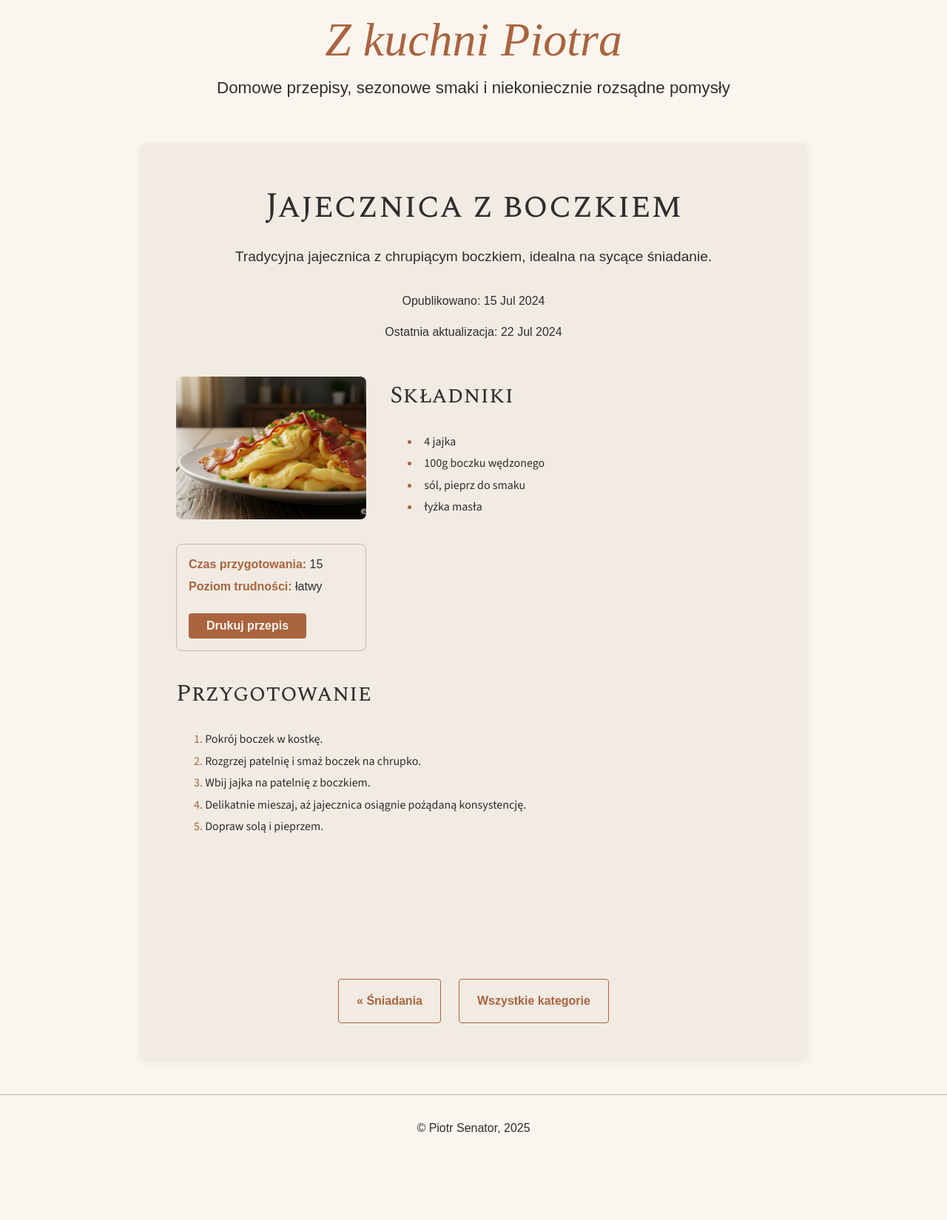
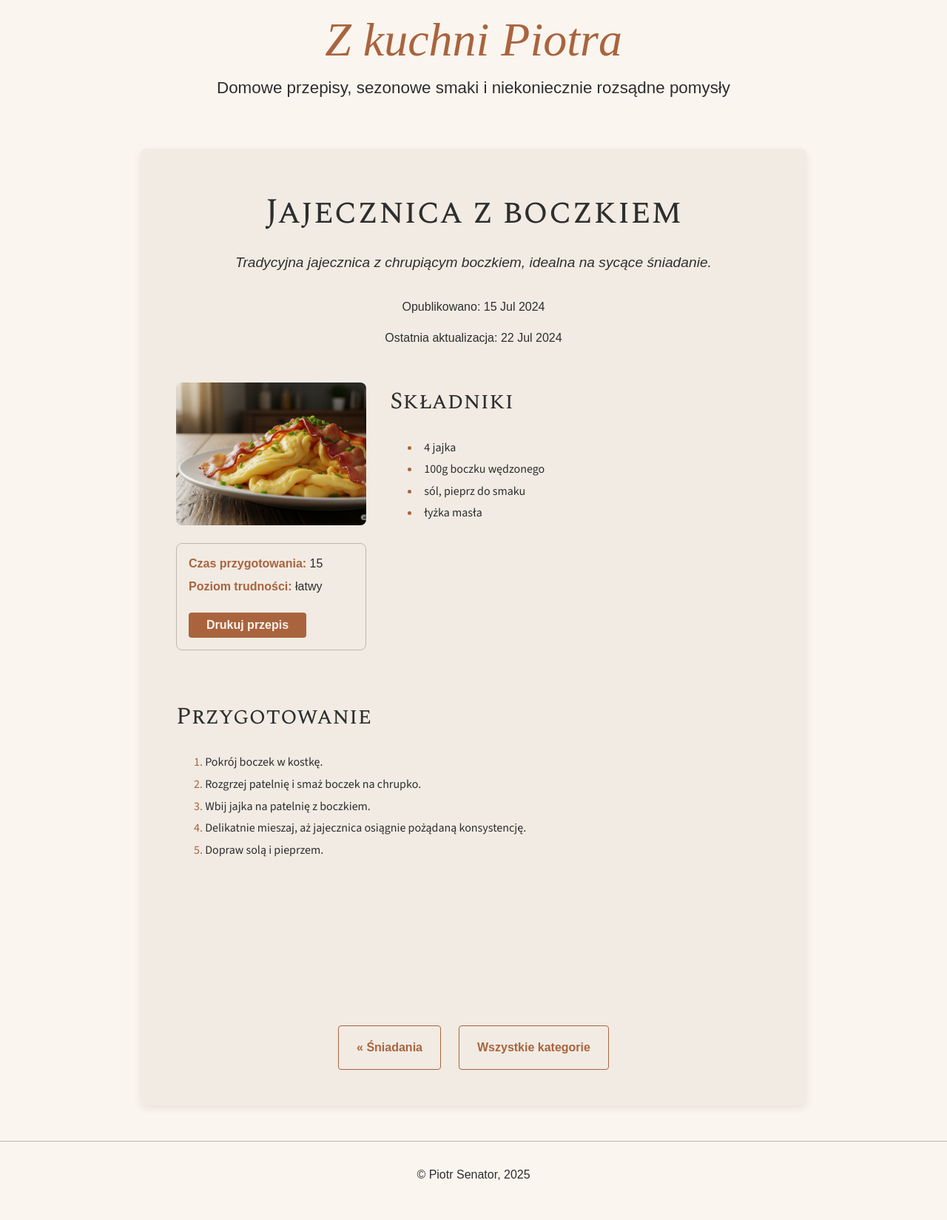
Before and after one commit to piotrsenator/kuchnia, a Jekyll site: the page built from _recipes/jajecznica-z-boczkiem.md, in a window 1280 px wide. Shown: the whole page at 74% size. Built offline with Jekyll 4.4.1, drawn with Linux system fonts in a browser that asks for light colours; some web fonts are replaced; before the commit the page ends 1585 px from its top, so only the background shows below that.

Commit message:
Update style.css

```diff
--- a/assets/css/style.css
+++ b/assets/css/style.css
@@ -466,29 +466,29 @@
     font-weight: inherit;
 }
 
-/* 4.2. Strona Pojedynczego Przepisu */
+/* --- Strona pojedynczego przepisu --- */
 
 /* Główny kontener strony przepisu */
 .recipe-single {
-    max-width: var(--max-content-width); /* Użyj zmiennej dla maksymalnej szerokości */
-    margin: var(--spacing-md) auto; /* Dodaj górny i dolny margines, wyśrodkuj */
-    padding: var(--spacing-lg); /* Zwiększ padding wewnętrzny */
-    background-color: var(--color-background-accent);
-    border-radius: var(--border-radius-md);
-    box-shadow: var(--shadow-lg);
+    max-width: var(--max-content-width, 900px); /* Użyj zmiennej lub domyślnej wartości */
+    margin: var(--spacing-lg, 2rem) auto; /* Użyj zmiennej lub domyślnej wartości */
+    padding: var(--spacing-lg, 1.5rem); /* Użyj zmiennej lub domyślnej wartości */
+    background-color: var(--color-background-accent, #F1EBE3);
+    border-radius: var(--border-radius-md, 8px);
+    box-shadow: var(--shadow-lg, 0 4px 12px rgba(0, 0, 0, 0.08));
 }
 
 /* Nagłówek przepisu */
 .recipe-header {
     text-align: center;
-    margin-bottom: var(--spacing-xl); /* Zwiększ margines dolny dla przestrzeni */
+    margin-bottom: var(--spacing-xl, 2rem); /* Zwiększ margines dolny dla lepszego odstępu */
 }
 
 .recipe-title {
-    font-family: var(--font-family-headings);
-    font-weight: var(--font-weight-regular);
-    font-size: 3rem;
-    margin-bottom: var(--spacing-sm);
+    font-family: var(--font-family-headings); /* Zachowaj zmienną dla czcionki */
+    font-weight: var(--font-weight-regular); /* Zachowaj zmienną dla wagi czcionki */
+    font-size: 3rem; /* Zachowaj rozmiar */
+    margin-bottom: var(--spacing-sm, 1rem); /* Zachowaj margines */
     color: var(--color-text-dark); /* Upewnij się, że kolor jest czytelny */
 
     /* Responsywność dla tytułu */
@@ -501,24 +501,25 @@
 }
 
 .recipe-description {
-    font-weight: var(--font-weight-light);
-    font-size: 1.2rem;
-    line-height: 1.5;
-    margin-bottom: var(--spacing-lg);
-    color: var(--color-text-secondary);
+    font-weight: var(--font-weight-light, 400); /* Użyj zmiennej lub domyślnej wartości */
+    font-size: 1.2rem; /* Zachowaj rozmiar */
+    line-height: 1.5; /* Dodaj dla lepszej czytelności */
+    font-style: italic; /* Zachowaj styl */
+    color: var(--color-text-secondary, #2E2E2E); /* Użyj zmiennej lub domyślnej wartości */
+    margin-bottom: var(--spacing-lg, 2rem); /* Zachowaj margines */
 }
 
 /* Kontener głównej treści przepisu (obrazek, szczegóły, składniki, przygotowanie) */
 .recipe-content-wrapper {
     display: grid;
-    gap: var(--spacing-lg); /* Odstęp między elementami w siatce */
+    gap: var(--spacing-lg, 2rem); /* Odstęp między elementami w siatce */
     grid-template-columns: 1fr; /* Domyślnie na małych ekranach - jedna kolumna */
     align-items: start; /* Dopasuj elementy do początku wierszy */
 
     @media (min-width: 768px) {
         /* Na większych ekranach: dwie kolumny */
-        /* Pierwsza kolumna dla obrazka/detali, druga dla składników */
-        grid-template-columns: 1fr 1.5fr; /* Przykładowe proporcje, możesz dostosować (np. 1fr 1fr) */
+        /* Pierwsza kolumna dla obrazka/detali (np. 1fr), druga dla składników (np. 1.5fr) */
+        grid-template-columns: 1fr 1.5fr; /* Dostosuj proporcje (np. 1fr 1fr, 300px 1fr) */
     }
 }
 
@@ -526,6 +527,9 @@
 .recipe-main-info {
     /* Na małych ekranach zajmuje 100% szerokości */
     grid-column: 1 / -1; /* Domyślnie zajmuje całą szerokość w pojedynczej kolumnie */
+    display: flex; /* Zachowaj flexbox dla wewnętrznego układu */
+    flex-direction: column;
+    align-items: center; /* Zachowaj wyśrodkowanie w pionie dla mobile */
 
     @media (min-width: 768px) {
         grid-column: 1 / 2; /* Na większych ekranach zajmuje PIERWSZĄ kolumnę */
@@ -533,33 +537,35 @@
 }
 
 .recipe-main-image {
+    max-width: 100%;
     width: 100%;
     height: auto;
-    border-radius: var(--border-radius-md);
-    margin-bottom: var(--spacing-md);
-    aspect-ratio: 4 / 3; /* Utrzymuje proporcje obrazu */
-    object-fit: cover; /* Dopasowuje obraz do kontenera */
+    border-radius: var(--border-radius-md, 8px);
+    margin-bottom: var(--spacing-md, 1.5rem);
+    aspect-ratio: 4 / 3;
+    object-fit: cover;
 }
 
 /* Szczegóły przepisu (ramka) */
 .recipe-details {
     width: 100%; /* Zapewnia, że ramka zajmuje całą dostępną szerokość w kolumnie */
-    padding: var(--spacing-sm);
-    background-color: var(--color-background-accent);
-    border-radius: var(--border-radius-md);
-    border: 1px solid var(--color-secondary);
+    padding: var(--spacing-sm, 1rem); /* Użyj zmiennej lub domyślnej wartości */
+    background-color: var(--color-background-accent, #F1EBE3);
+    border-radius: var(--border-radius-md, 8px);
+    border: 1px solid var(--color-secondary, #BDB7AF); /* Użyj zmiennej lub domyślnej wartości */
+    margin-top: 0; /* Zachowaj margines */
 }
 
 .recipe-details p {
-    margin-bottom: var(--spacing-xs);
-    font-weight: var(--font-weight-light);
+    margin-bottom: var(--spacing-xs, 0.5rem); /* Użyj zmiennej lub domyślnej wartości */
+    font-family: var(--font-family-body); /* Użyj zmiennej lub domyślnej wartości */
     line-height: 1.4; /* Popraw czytelność */
-    color: var(--color-text-primary); /* Upewnij się, że kolor jest czytelny */
+    color: var(--color-text-primary, #2E2E2E); /* Użyj zmiennej lub domyślnej wartości */
 }
 
 .recipe-details strong {
-    color: var(--color-primary);
-    font-weight: var(--font-weight-semibold);
+    color: var(--color-primary, #A9643E); /* Użyj zmiennej lub domyślnej wartości */
+    font-weight: var(--font-weight-semibold); /* Zachowaj zmienną dla wagi czcionki */
 }
 
 .print-button {
@@ -588,7 +594,7 @@
 
     @media (min-width: 768px) {
         grid-column: 2 / 3; /* KLUCZ: Na większych ekranach zajmuje DRUGĄ kolumnę */
-        /* grid-row: 1 / 2; Jeśli chcesz, aby była w tym samym wierszu co main-info */
+        /* grid-row: 1 / 2; Jeśli chcesz, aby była w tym samym wierszu co main-info, dodaj to */
     }
     margin-bottom: var(--spacing-lg); /* Dodaj margines dolny dla odstępu */
 }
@@ -599,9 +605,11 @@
     /* KLUCZ: ZAWSZE zajmuje całą szerokość siatki, czyli wszystkie kolumny */
     grid-column: 1 / -1; /* Rozciąga element przez wszystkie kolumny siatki */
 
+    margin-top: var(--spacing-lg, 2rem); /* Odstęp od poprzednich sekcji */
     margin-bottom: var(--spacing-lg); /* Dodaj margines dolny dla odstępu między sekcjami */
 }
 
+/* Style nagłówków i list dla składników i przygotowania */
 .recipe-ingredients h2,
 .recipe-preparation h2,
 .recipe-additional-content h2 {
@@ -635,7 +643,6 @@
     padding-top: var(--spacing-md);
     border-top: 1px solid var(--color-border); /* Opcjonalna linia oddzielająca */
 }
-
 /* ==========================================================================
    4.3. Style Stron Notatek (Zoptymalizowane)
    ========================================================================== */
```
